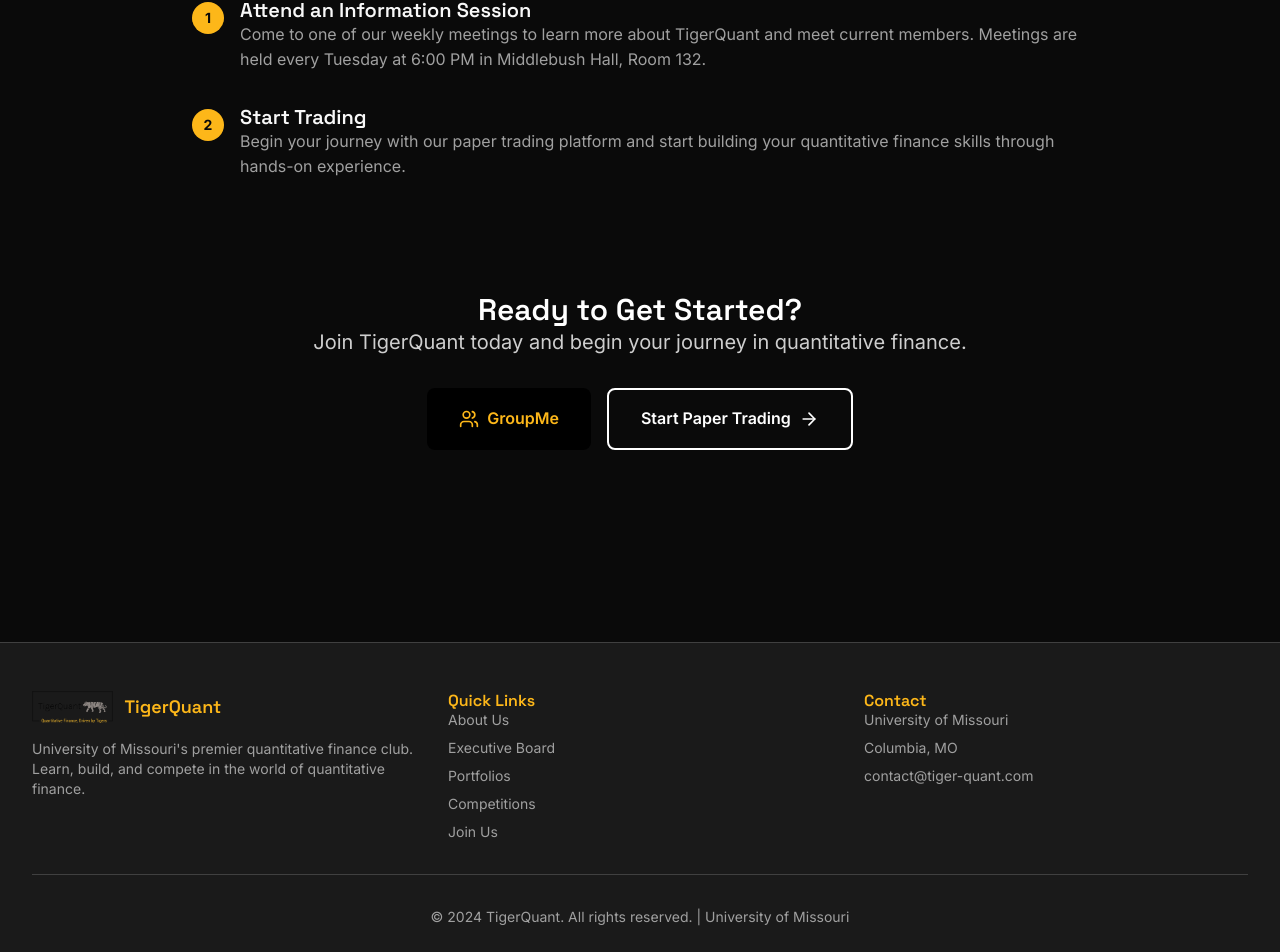
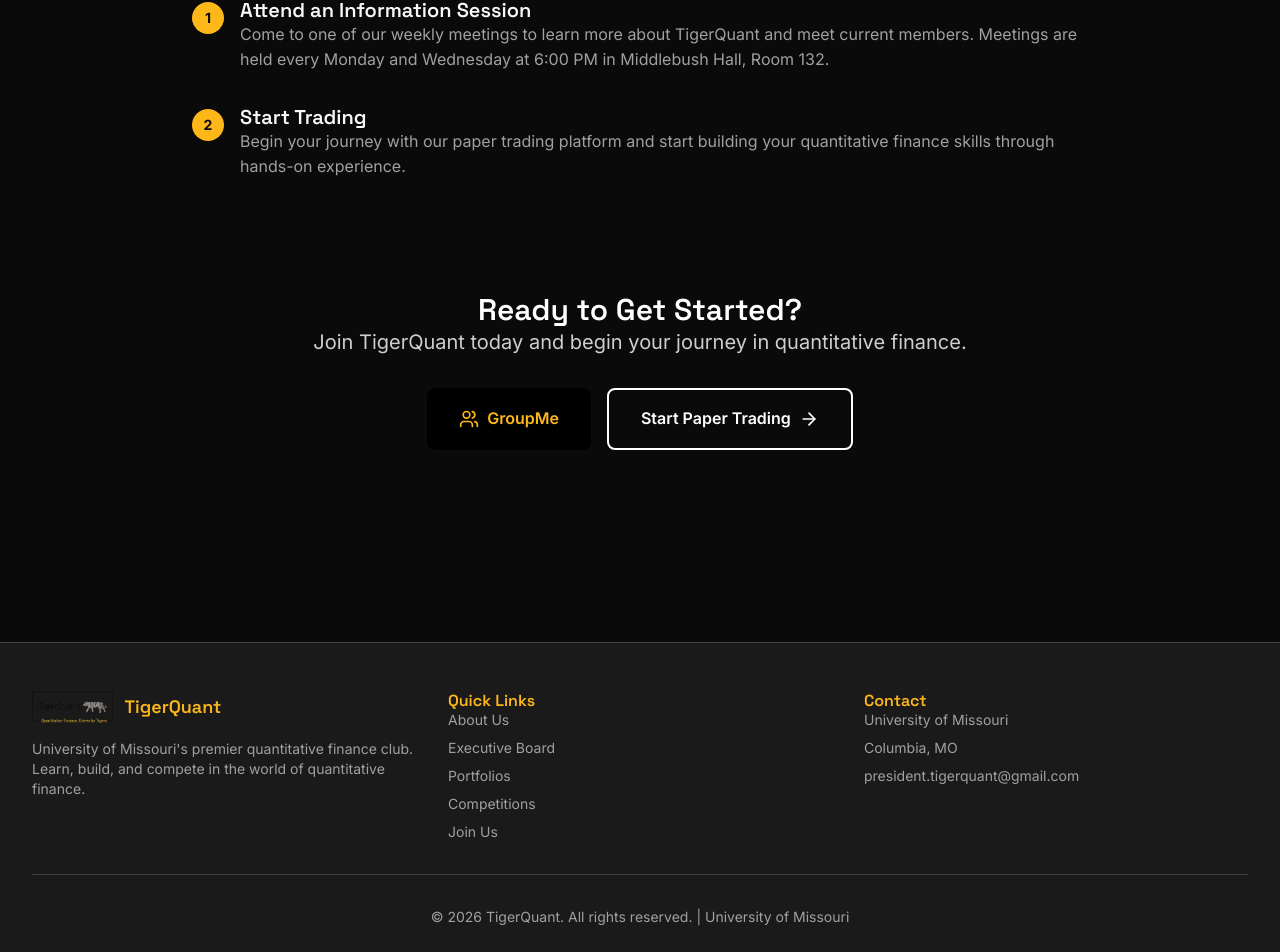
Before and after one commit to Tiger-Quant/website, a Next.js app in the folder frontend/: page /join in a window 1280 px wide. Shown: the part 741-1693 px from the top of the page. Built offline with nearby package versions, Linux system fonts and the light colour scheme.

Commit message:
Updated contact email and meeting times.

```diff
--- a/frontend/src/app/join/page.tsx
+++ b/frontend/src/app/join/page.tsx
@@ -77,7 +77,7 @@
                 </h3>
                 <p className="text-secondary">
                   Come to one of our weekly meetings to learn more about TigerQuant and meet current members.
-                  Meetings are held every Tuesday at 6:00 PM in Middlebush Hall, Room 132.
+                  Meetings are held every Monday and Wednesday at 6:00 PM in Middlebush Hall, Room 132.
                 </p>
               </div>
             </div>
--- a/frontend/src/components/footer.tsx
+++ b/frontend/src/components/footer.tsx
@@ -54,10 +54,10 @@
               <p className="text-secondary text-sm">University of Missouri</p>
               <p className="text-secondary text-sm">Columbia, MO</p>
               <a
-                href="mailto:contact@tiger-quant.com"
+                href="mailto:president.tigerquant@gmail.com"
                 className="block text-secondary hover:text-gold transition-colors text-sm"
               >
-                contact@tiger-quant.com
+                president.tigerquant@gmail.com
               </a>
             </div>
           </div>
@@ -65,7 +65,7 @@
 
         <div className="border-t border-subtle mt-8 pt-8 text-center">
           <p className="text-secondary text-sm">
-            © 2024 TigerQuant. All rights reserved. | University of Missouri
+            © 2026 TigerQuant. All rights reserved. | University of Missouri
           </p>
         </div>
       </div>
```
